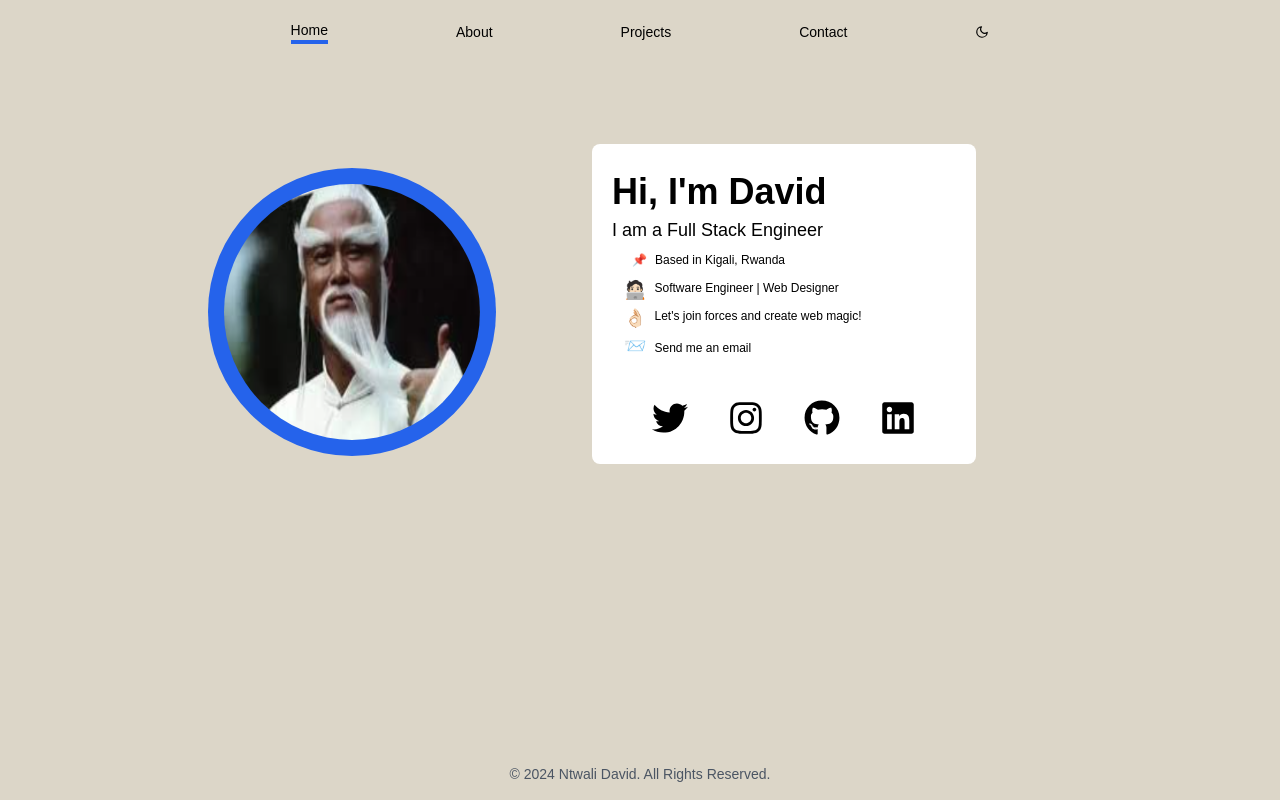
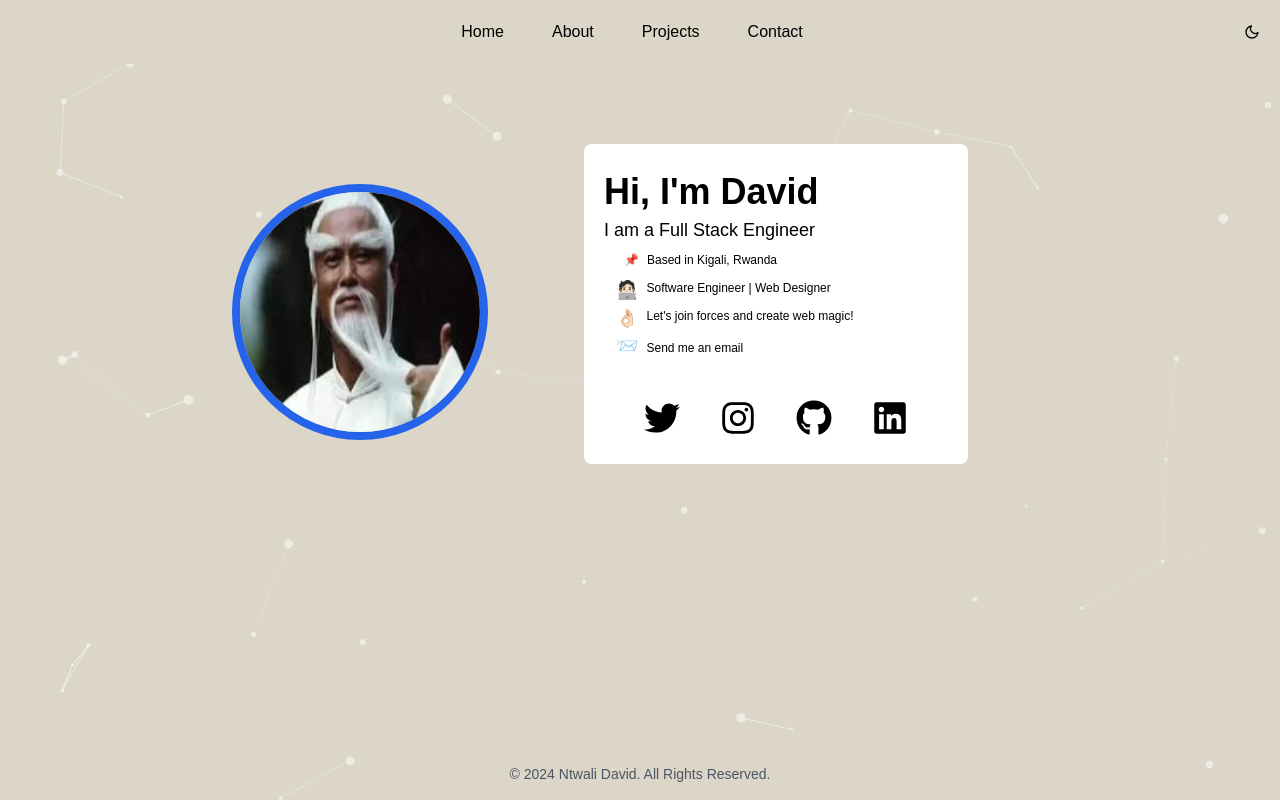
Before and after one commit to Daweed234/Portifolio, a React (Create React App) app: page / in a window 1280 px wide. Built offline with nearby package versions, Linux system fonts and the light colour scheme.

Commit message:
different changes

```diff
--- a/package.json
+++ b/package.json
@@ -6,10 +6,15 @@
     "@testing-library/jest-dom": "^5.17.0",
     "@testing-library/react": "^13.4.0",
     "@testing-library/user-event": "^13.5.0",
+    "@tsparticles/all": "^3.3.0",
+    "@tsparticles/react": "^3.0.0",
     "react": "^18.2.0",
     "react-dom": "^18.2.0",
     "react-router-dom": "^6.23.0",
     "react-scripts": "5.0.1",
+    "react-tsparticles": "^2.12.2",
+    "tsparticles": "^3.3.0",
+    "tsparticles-slim": "^2.12.0",
     "web-vitals": "^2.1.4"
   },
   "scripts": {
--- a/src/App.js
+++ b/src/App.js
@@ -5,10 +5,11 @@ import About from './Pages/About';
 import Contact from './Pages/Contact';
 import NoPage from './Pages/NoPage';
 import Projects from './Pages/Projects';
+import Design from './Components/Design';
 function App() {
   return (
     <>
-      <div>
+      <div className=' w-full h-screen relative'>
         <BrowserRouter>
           <Routes>
             <Route index element={<Hero />}/>
@@ -19,10 +20,11 @@ function App() {
             <Route path='*' element={<NoPage />} />
           </Routes>
         </BrowserRouter>
+     <div className='w-full h-screen absolute top-0 -z-50'>
+     <Design />
+     </div>
+
       </div>
-      {/* <Navbar /> */}
-      {/* <Hero /> */}
-      {/* <Background /> */}
     </>
   );
 }
--- a/src/Components/Navbar.jsx
+++ b/src/Components/Navbar.jsx
@@ -1,64 +1,58 @@
-import React, { useState, useEffect } from "react";
-import {
-  BrowserRouter as Router,
-  Switch,
-  Route,
-  Link,
-  useNavigate,
-} from "react-router-dom";
+import React, { useState } from "react";
+import { Link, useNavigate } from "react-router-dom";
 import { FiSun, FiMoon } from "react-icons/fi";
 import { useTheme } from "../ThemeProvider";
 
 const Navbar = () => {
   const navigate = useNavigate();
   const { setTheme, theme } = useTheme();
+  const [isOpen, setIsOpen] = useState(false);
 
   const handleThemeSwitch = () => {
     setTheme(theme === "dark" ? "light" : "dark");
   };
 
   return (
-    <div className="dark:text-white bg-[#DCD6C8] dark:bg-[#0D2538] top-0 sticky">
-      <nav className="px-5 py-5 dark:bg-[#0D2538]" >
-        <ul className="flex flex-row justify-center items-center gap-32 text-[12px]  dark:bg-[#0D2538]">
-          <Link to="/">
-            <li className="hover:translate-y-[-5px] duration-300 text-sm hover:cursor-pointer dark:bg-[#0D2538] ">
+    <div className="sticky top-0 dark:text-white bg-[#DCD6C8] dark:bg-[#0D2538]">
+      <nav className="px-5 py-5 dark:bg-[#0D2538]">
+        <div className="flex justify-between items-center md:container mx-auto">
+          <div className="flex justify-center items-center flex-grow">
+            <Link to="/" className="text-sm md:text-base">
               Home
-              <div className="border-blue-600 border-2 dark:bg-[#0D2538]"></div>
-            </li>
             </Link>
-          <li
-            className="hover:translate-y-[-5px] duration-300 text-sm hover:cursor-pointer dark:bg-[#0D2538] "
-            onClick={() => navigate("/about")}
+            <Link
+              to="/about"
+              className="ml-8 text-sm md:text-base hover:underline md:ml-12"
             >
               About
-          </li>
-          <li
-            className="hover:translate-y-[-5px] duration-300 text-sm hover:cursor-pointer dark:bg-[#0D2538]"
-            onClick={() => navigate("/projects")}
+            </Link>
+            <Link
+              to="/projects"
+              className="ml-8 text-sm md:text-base hover:underline md:ml-12"
             >
               Projects
-          </li>
-          <li
-            className="hover:translate-y-[-5px] duration-300 text-sm hover:cursor-pointer dark:bg-[#0D2538]"
-            onClick={() => navigate("/contact")}
+            </Link>
+            <Link
+              to="/contact"
+              className="ml-8 text-sm md:text-base hover:underline md:ml-12"
             >
               Contact
-          </li>
-          <div className=" dark:bg-[#0D2538]">
-            {theme == "dark" ? (
+            </Link>
+          </div>
+          <div>
+            {theme === "dark" ? (
               <FiSun
-                className=" text-sm hover:translate-y-[-5px]  dark:bg-[#0D2538]"
+                className="text-sm cursor-pointer md:text-base"
                 onClick={handleThemeSwitch}
               />
             ) : (
               <FiMoon
-                className=" text-sm hover:translate-y-[-5px] dark:bg-[#0D2538]"
+                className="text-sm cursor-pointer md:text-base"
                 onClick={handleThemeSwitch}
               />
             )}
           </div>
-        </ul>
+        </div>
       </nav>
     </div>
   );
--- a/src/Pages/About.jsx
+++ b/src/Pages/About.jsx
@@ -7,7 +7,7 @@ const Stack = ({ stacks }) => {
     <>
       <div className=" bg-transparent mt-4">
         {stacks.map((stack, idx) => (
-          <p key={idx} className=" bg-transparent mt-4">
+          <p key={idx} className=" hover:-translate-y-3 bg-transparent duration-300 mt-4">
             {stack}
           </p>
         ))}
@@ -15,8 +15,6 @@ const Stack = ({ stacks }) => {
     </>
   );
 };
-
-
 const About = () => {
   return (
     <>
@@ -216,7 +214,7 @@ const About = () => {
                   "🧑🏻‍💻 Coding",
                   "🥂 Partying",
                   "🛠️ Problem solving",
-                  "🍿 Netflix and chill",
+                  "🏀 Basketball",
                 ]}
               />
             </div>
--- a/src/Pages/Contact.jsx
+++ b/src/Pages/Contact.jsx
@@ -2,7 +2,16 @@ import React from "react";
 import Navbar from "../Components/Navbar";
 import Copyright from '../Components/Copyright';
 
+
+
 const Contact = () => {
+  const handleClick = () => {
+    const email = "your.email@example.com";
+    const subject = "Hello";
+    const body = "Hello,%0D%0A%0D%0AI'm reaching out to say hello.";
+    const mailtoLink = `mailto:${email}?subject=${subject}&body=${body}`;
+    window.location.href = mailtoLink;
+  };
   return (
     <>
       <Navbar />
@@ -25,7 +34,7 @@ const Contact = () => {
                   collaborate on impactful projects and talk <br />
                   about everything relating to Tech.
                 </p>
-               <button class="px-7 py-4 bg-[#DCD6C8] rounded-md font-medium hover:bg-[#C3BAAB] hover:-translate-y-3 duration-300">
+               <button class="px-7 py-4 bg-[#DCD6C8] rounded-md font-medium hover:bg-[#C3BAAB] hover:-translate-y-3 duration-300" onClick={handleClick}>
                   Say Hello
                 </button>
               </div>
--- a/src/Pages/Hero.jsx
+++ b/src/Pages/Hero.jsx
@@ -26,10 +26,8 @@ const Hero = () => {
     return (
         <>
             <Navbar />
-            <div className='flex flex-row justify-center items-center mt-20 gap-24 dark:bg-[#0D2538]'>
-                <div className='rounded-full size-72 bg-blue-600 mt-4'>
-                    <img src={Image} className='rounded-full size-64 ml-4 mt-4 ' alt="" />
-                </div>
+            <div className='flex flex-row justify-center items-center mt-20 gap-24 dark:bg-transparent dark:bg-[#0D2538]'>
+                    <img src={Image} className='rounded-full size-64 ml-4 mt-4 border-8 border-blue-600' alt="" />
                 <div className='w-96 h-80 bg-[white] rounded-lg'>
                     <div className='bg-transparent'>
                         <p className='mt-7 bg-transparent font-semibold text-4xl ml-5'>Hi, I'm David</p>
```
Also changed, not shown: 1 other file (tests, documents, lock files or other folders). Lines whose indentation alone changed are shown as unchanged.
